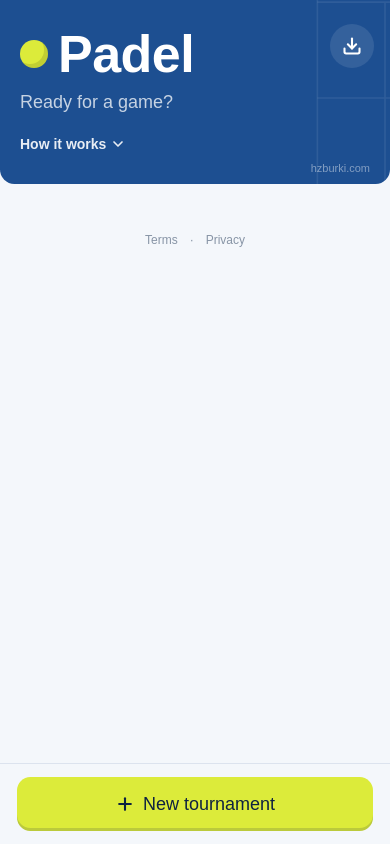
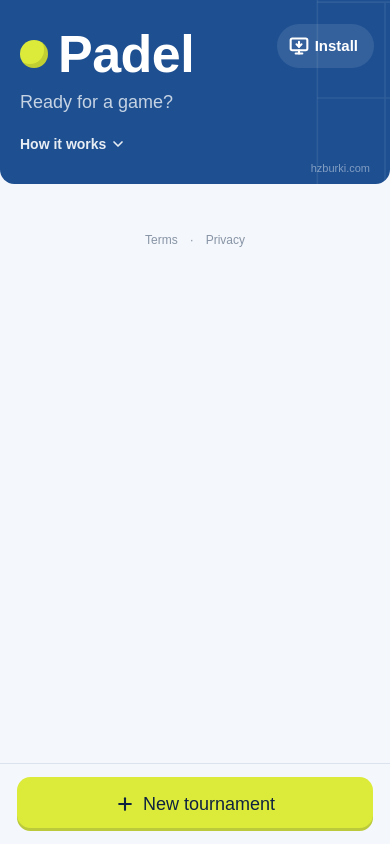
Before and after one commit to hzburki/padel, a React (Vite) app: page / in a window 390 px wide. Built offline with nearby package versions, Linux system fonts and the light colour scheme.

Commit message:
Label the install icon and show a phone or monitor to match the device
A bare download arrow reads as 'save a file'. The word Install says
what it does, and the icon hints where the app will land.

Co-Authored-By: Claude Opus 5.5 <noreply@anthropic.com>

```diff
--- a/src/components/install-banner.tsx
+++ b/src/components/install-banner.tsx
@@ -104,6 +104,13 @@ export function canInstall(): boolean {
   return "onbeforeinstallprompt" in window && !standalone
 }
 
+// Only asked where canInstall() is true, so this is always a Chromium
+// browser, which says outright whether it's on a phone.
+export function isPhone(): boolean {
+  const ua = navigator as Navigator & { userAgentData?: { mobile: boolean } }
+  return ua.userAgentData?.mobile ?? /Android|Mobi/.test(navigator.userAgent)
+}
+
 // For when the browser supports installing but isn't offering the dialog
 // right now: its own menu still can.
 export function InstallHelp({ onClose }: { onClose: () => void }) {
--- a/src/components/tournament-list-screen.tsx
+++ b/src/components/tournament-list-screen.tsx
@@ -1,4 +1,4 @@
-import { ChevronDown, ChevronRight, Download, Plus } from "lucide-react"
+import { ChevronDown, ChevronRight, MonitorDown, Plus, Smartphone } from "lucide-react"
 import { useEffect, useState, type ReactNode } from "react"
 import type { Route } from "@/App"
 import { Button } from "@/components/ui/button"
@@ -7,7 +7,7 @@ import { listTournaments } from "@/lib/storage"
 import { currentRoundIndex, unscoredMatchCount } from "@/lib/tournament"
 import type { Tournament } from "@/lib/types"
 import { CourtLines } from "./court-lines"
-import { canInstall, InstallBanner, InstallHelp, useInstallPrompt } from "./install-banner"
+import { canInstall, InstallBanner, InstallHelp, isPhone, useInstallPrompt } from "./install-banner"
 import { Screen } from "./screen"
 import { Sheet } from "./sheet"
 import { useIsTopScreen, useNav } from "./stack-navigator"
@@ -108,11 +108,15 @@ function Hero({
       {onInstall && (
         <button
           type="button"
-          aria-label="Install the app"
           onClick={onInstall}
-          className="absolute top-[calc(env(safe-area-inset-top)+1.5rem)] right-4 z-10 flex size-11 items-center justify-center rounded-full bg-white/10 text-primary-foreground active:bg-white/20"
+          className="absolute top-[calc(env(safe-area-inset-top)+1.5rem)] right-4 z-10 flex h-11 items-center gap-1.5 rounded-full bg-white/10 pr-4 pl-3 text-[0.9375rem] text-primary-foreground type-label active:bg-white/20"
         >
-          <Download className="size-5" strokeWidth={2.5} />
+          {isPhone() ? (
+            <Smartphone className="size-5" strokeWidth={2.5} />
+          ) : (
+            <MonitorDown className="size-5" strokeWidth={2.5} />
+          )}
+          Install
         </button>
       )}
       <div className="relative">
```
